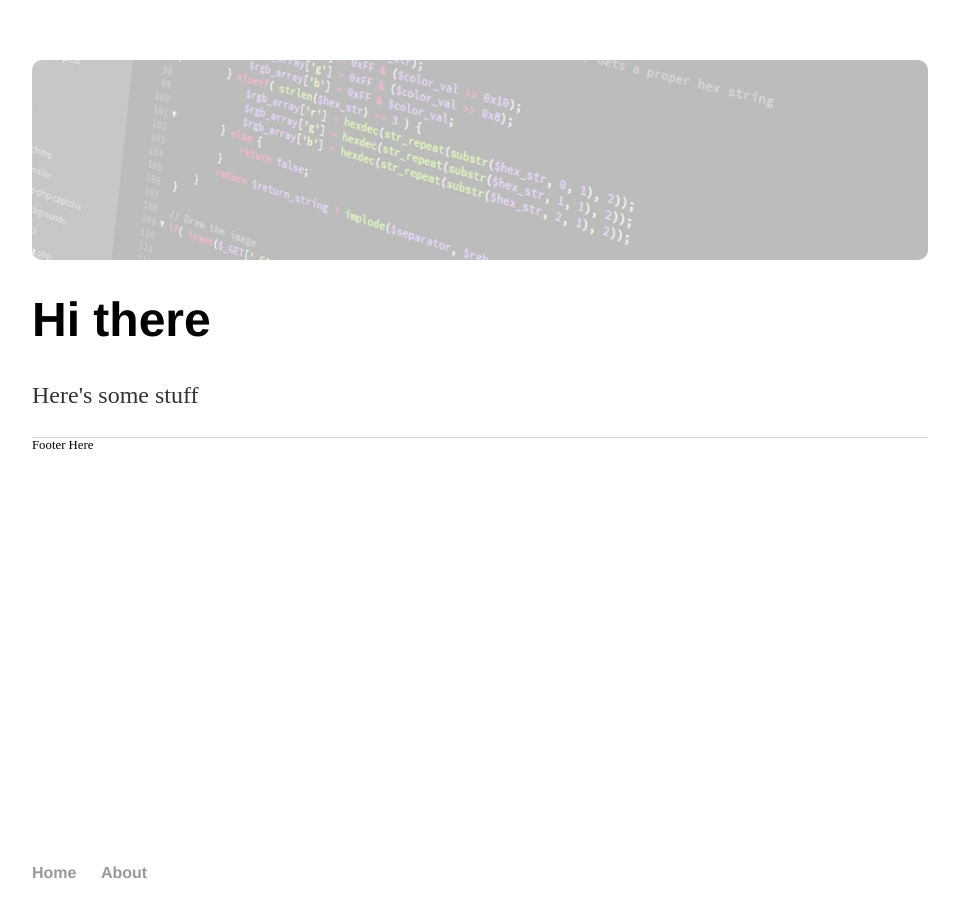
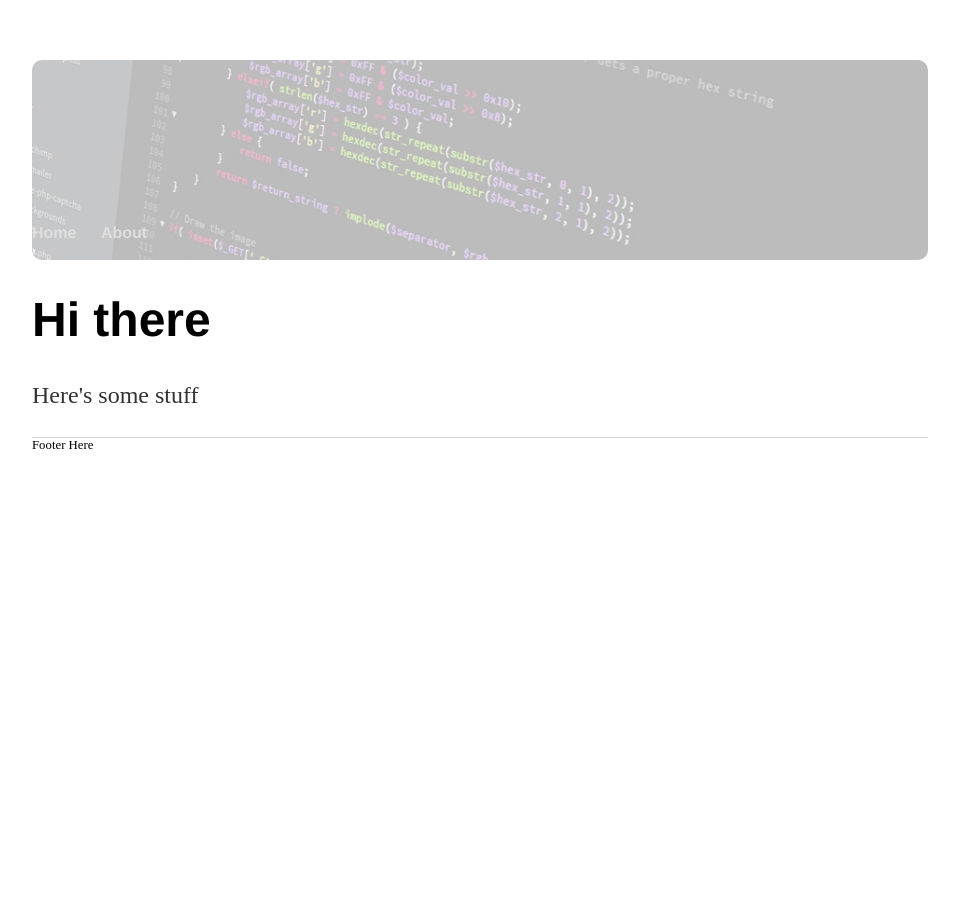
Before and after one commit to thweattm/thweattm.github.io, a Jekyll site: the page built from index.html, in a window 1280 px wide. Shown: the whole page, without its empty margins (160-1119 px from the left). Built offline with Jekyll 4.4.1, drawn with Linux system fonts in a browser that asks for light colours.

Commit message:
Update default.html

```diff
--- a/_layouts/default.html
+++ b/_layouts/default.html
@@ -5,7 +5,7 @@
 		<link rel="stylesheet" type="text/css" href="/css/main.css">
 	</head>
 	<body>
-		<div class="header"></div>
+		<div class="header">
 			<div class="navigation">
 				<nav>
 					<ul>
@@ -13,6 +13,7 @@
 					<li><a href="/about">About</a></li>
 					</ul>
 				</nav>
+			</div>
 		</div>
 
 		<div class="container">
```
Lines whose indentation alone changed are shown as unchanged.
